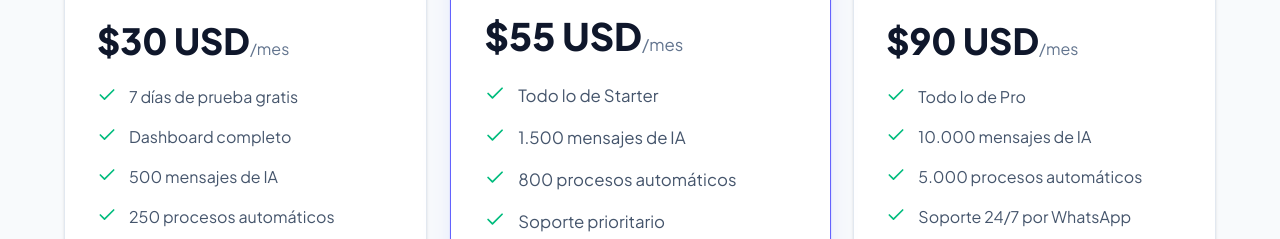
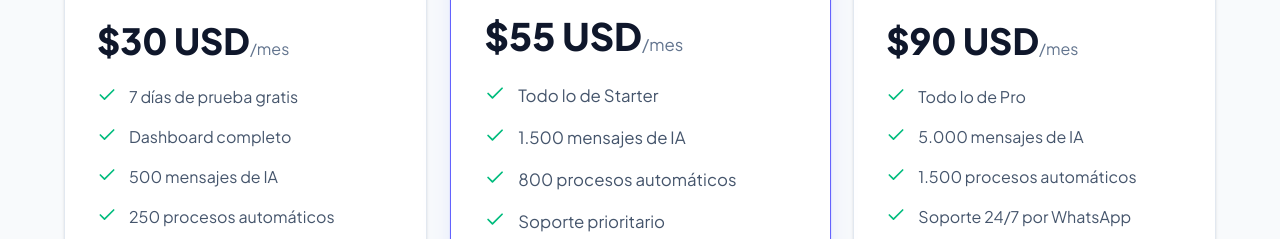
Before and after one commit to yoelzoff-glitch/Stockly, a Next.js app: page / in a window 1280 px wide. Shown: the part 5780-6019 px from the top of the page. Built offline with nearby package versions, Linux system fonts and the light colour scheme.

Commit message:
feat: adjust ultra plan limits for AI messages and automations

```diff
--- a/src/app/dashboard/billing/page.tsx
+++ b/src/app/dashboard/billing/page.tsx
@@ -65,7 +65,7 @@ export default function BillingPage() {
 
   let limit = usage.ai_requests_limit || 500;
   if (subscription.plan === 'pro') limit = 1500;
-  if (subscription.plan === 'ultra') limit = 10000;
+  if (subscription.plan === 'ultra') limit = 5000;
 
   const progress = Math.min(100, Math.round(((usage.ai_requests_used || 0) / limit) * 100))
   const isUnlimited = false;
@@ -196,8 +196,8 @@ export default function BillingPage() {
           </CardHeader>
           <CardContent className="space-y-2 text-sm">
             <div className="flex items-center space-x-2"><Check className="h-4 w-4" /> <span>Hasta 2.500 publicaciones de ML</span></div>
-            <div className="flex items-center space-x-2"><Check className="h-4 w-4" /> <span>10.000 mensajes de IA (WhatsApp/Web)</span></div>
-            <div className="flex items-center space-x-2"><Check className="h-4 w-4" /> <span>Hasta 5.000 procesos automáticos</span></div>
+            <div className="flex items-center space-x-2"><Check className="h-4 w-4" /> <span>5.000 mensajes de IA (WhatsApp/Web)</span></div>
+            <div className="flex items-center space-x-2"><Check className="h-4 w-4" /> <span>Hasta 1.500 procesos automáticos</span></div>
             <div className="flex items-center space-x-2"><Check className="h-4 w-4" /> <span>Soporte 24/7 por WhatsApp</span></div>
           </CardContent>
           <CardFooter>
--- a/src/components/landing/Pricing.tsx
+++ b/src/components/landing/Pricing.tsx
@@ -38,8 +38,8 @@ const plans = [
     price: "$90 USD",
     features: [
       "Todo lo de Pro",
-      "10.000 mensajes de IA",
-      "5.000 procesos automáticos",
+      "5.000 mensajes de IA",
+      "1.500 procesos automáticos",
       "Soporte 24/7 por WhatsApp"
     ],
     buttonText: "Empezar",
--- a/src/services/billing/checkLimits.ts
+++ b/src/services/billing/checkLimits.ts
@@ -4,8 +4,8 @@ import * as Sentry from "@sentry/nextjs";
 
 export const PLAN_LIMITS = {
   starter: { ai: 500, auto: 250, wa: 300 },
-  pro: { ai: 1500, auto: 500, wa: 1500 },
-  ultra: { ai: 5000, auto: 2000, wa: 5000 },
+  pro: { ai: 1500, auto: 800, wa: 1500 },
+  ultra: { ai: 5000, auto: 1500, wa: 5000 },
 };
 
 export async function checkAILimit(tenantId: string): Promise<boolean> {
```
